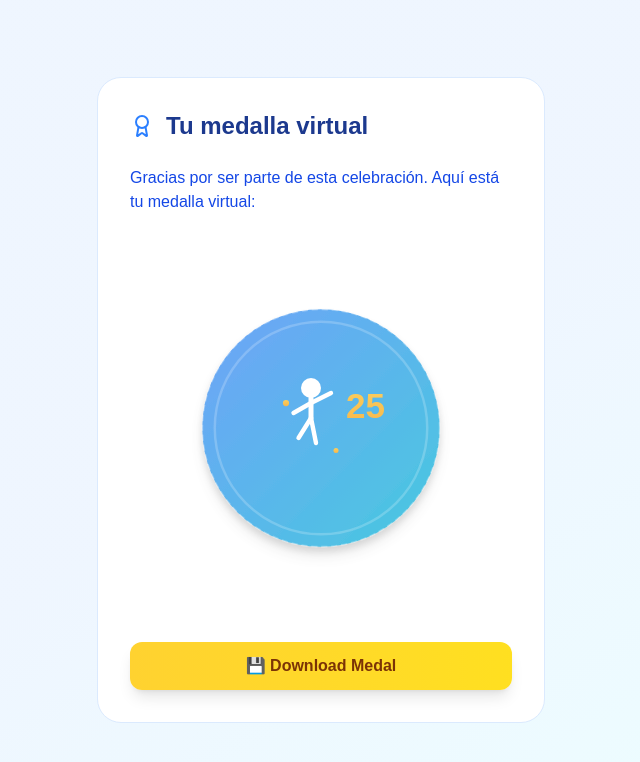
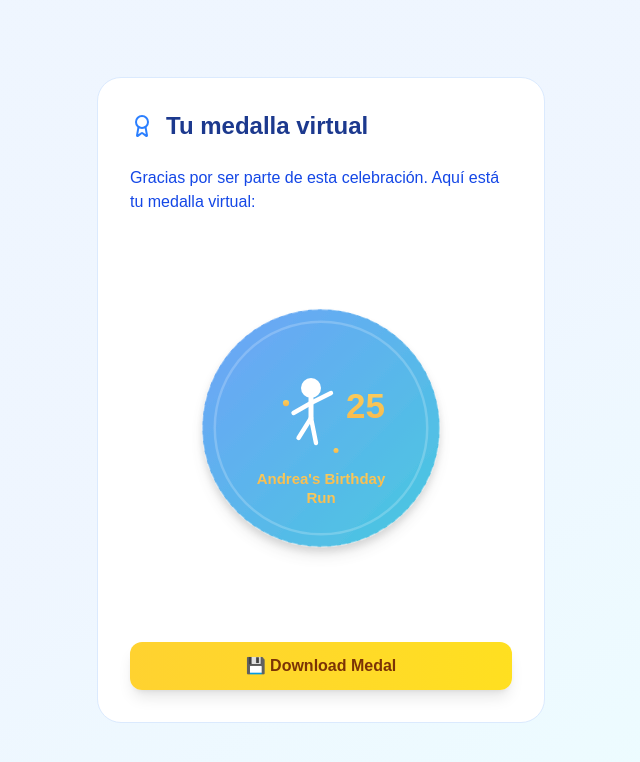
Before and after one commit to Yevhenbk/birthday-run-invite, a Next.js app: page /medal in a window 1280 px wide. Shown: the top 762 px of the page, without its empty margins (319-959 px from the left). Built offline with nearby package versions, Linux system fonts and the light colour scheme.

Commit message:
Add text elements for Andrea's Birthday in MedalDisplay component

```diff
--- a/src/components/MedalDisplay.tsx
+++ b/src/components/MedalDisplay.tsx
@@ -71,6 +71,10 @@ export default function MedalDisplay() {
 
         <!-- Outer decorative ring -->
         <circle cx="100" cy="100" r="95" fill="none" stroke="rgba(255,255,255,0.3)" stroke-width="1.5" stroke-dasharray="5,3"/>
+
+        <!-- Andrea's Birthday Text - Match display version exactly -->
+        <text x="100" y="145" font-size="12" font-weight="600" text-anchor="middle" fill="url(#accent)" font-family="Arial, sans-serif">Andrea's Birthday</text>
+        <text x="100" y="160" font-size="12" font-weight="600" text-anchor="middle" fill="url(#accent)" font-family="Arial, sans-serif">Run</text>
       </svg>
     `;
 
@@ -141,6 +145,16 @@ export default function MedalDisplay() {
               </g>
 
               <circle cx="100" cy="100" r="95" fill="none" stroke="rgba(255,255,255,0.3)" strokeWidth="1.5" strokeDasharray="5,3"/>
+
+              {/* STYLING REFERENCE: Andrea's Birthday Text */}
+              {/* You can modify these text elements to change the styling: */}
+              {/* - fontSize: Change text size (currently 12) */}
+              {/* - fill: Change text color (currently "url(#accent)" for gradient) */}
+              {/* - fontWeight: Change text thickness (currently "600") */}
+              {/* - fontFamily: Change font (currently "Arial, sans-serif") */}
+              {/* - x, y: Change position */}
+              <text x="100" y="145" fontSize="12" fontWeight="600" textAnchor="middle" fill="url(#accent)" fontFamily="Arial, sans-serif">Andrea&apos;s Birthday</text>
+              <text x="100" y="160" fontSize="12" fontWeight="600" textAnchor="middle" fill="url(#accent)" fontFamily="Arial, sans-serif">Run</text>
             </svg>
           </div>
         </div>
```
